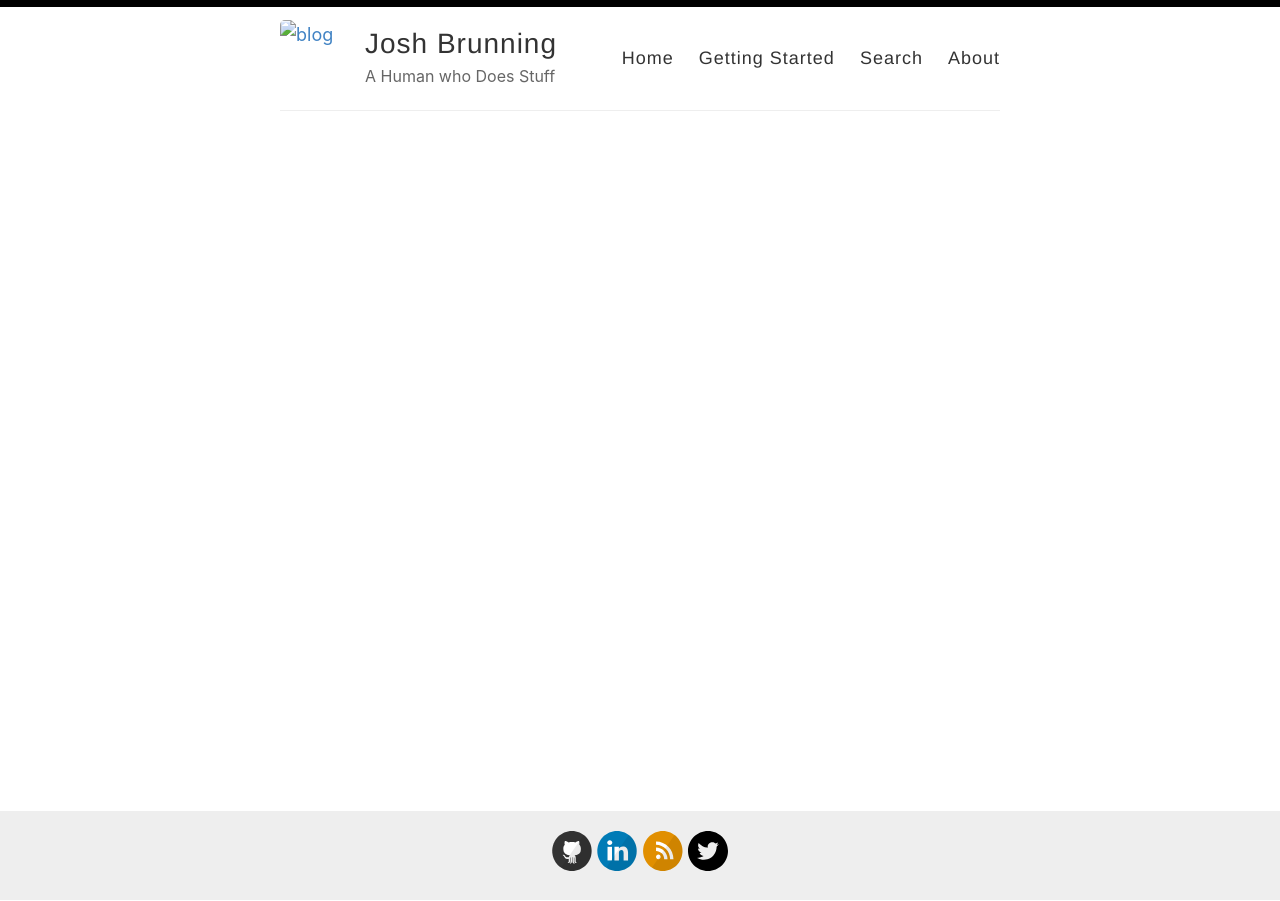
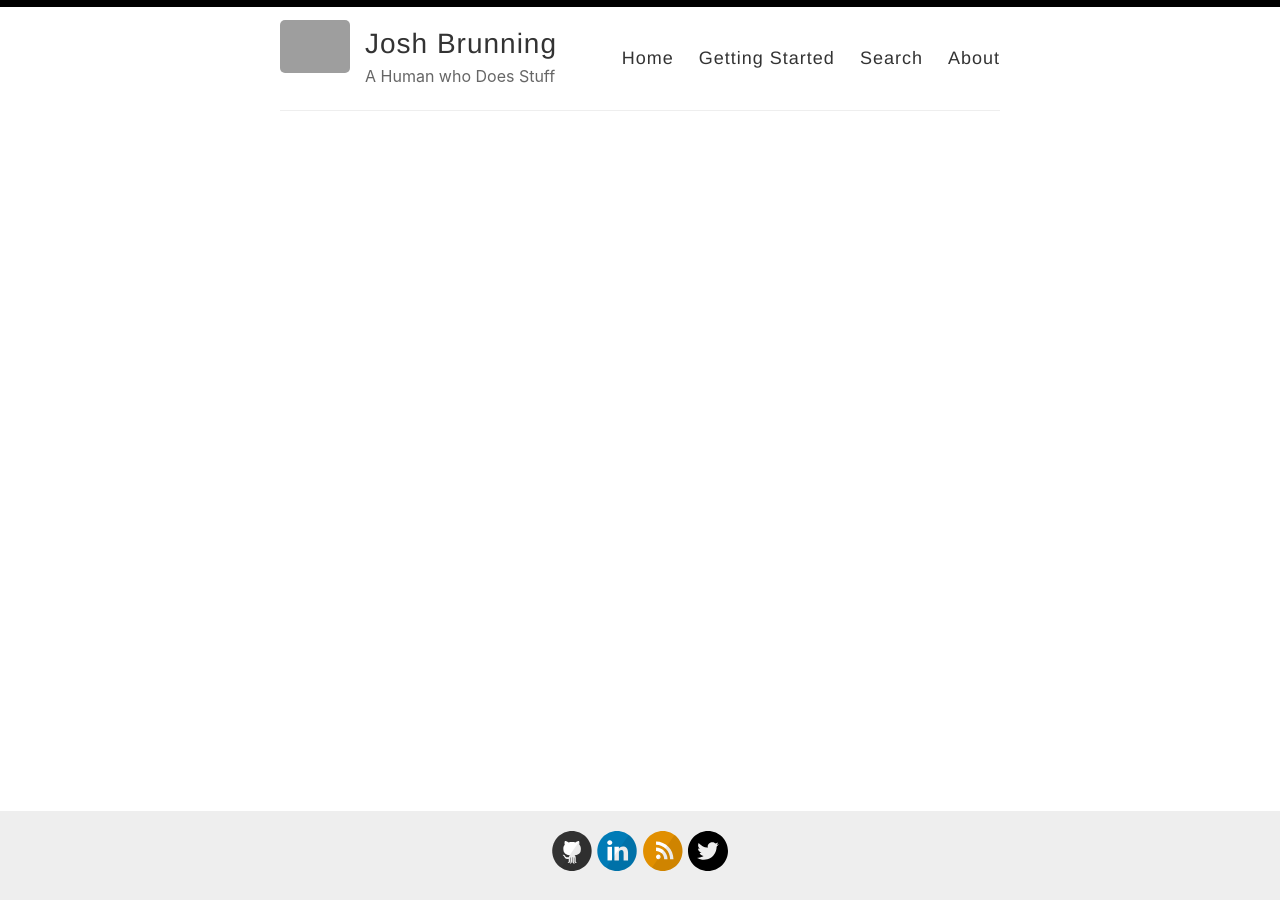
Before and after one commit to josh-justjosh/blog, a Jekyll site: the page built from index.html, in a window 1280 px wide. Built offline with Jekyll 4.4.1, drawn with Linux system fonts in a browser that asks for light colours; the list of posts is cut into pages by our own code.

Commit message:
Update _config.yml

```diff
--- a/_config.yml
+++ b/_config.yml
@@ -12,7 +12,7 @@ author: Josh Brunning
 description: A Human who Does Stuff
 
 # URL of your avatar or profile pic (you could use your GitHub profile pic)
-avatar:
+avatar: (/images/trains%20large.jpg)
 
 #
 # Flags below are optional
```
